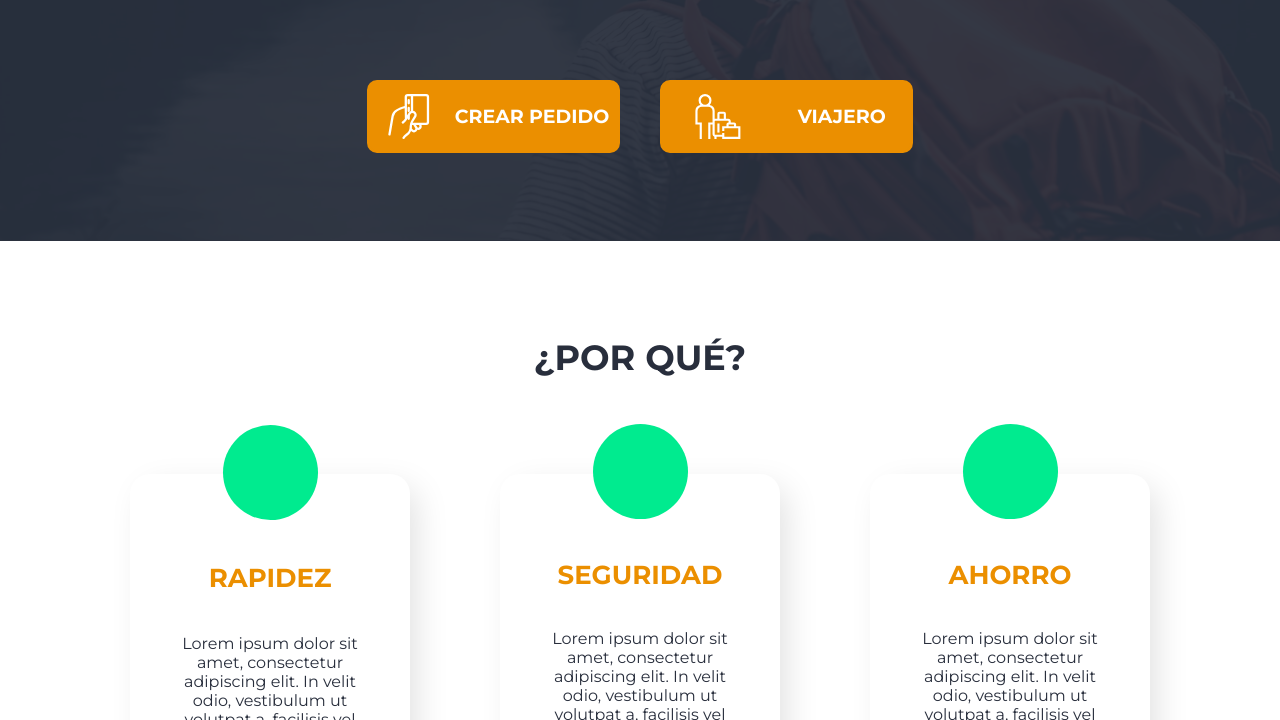
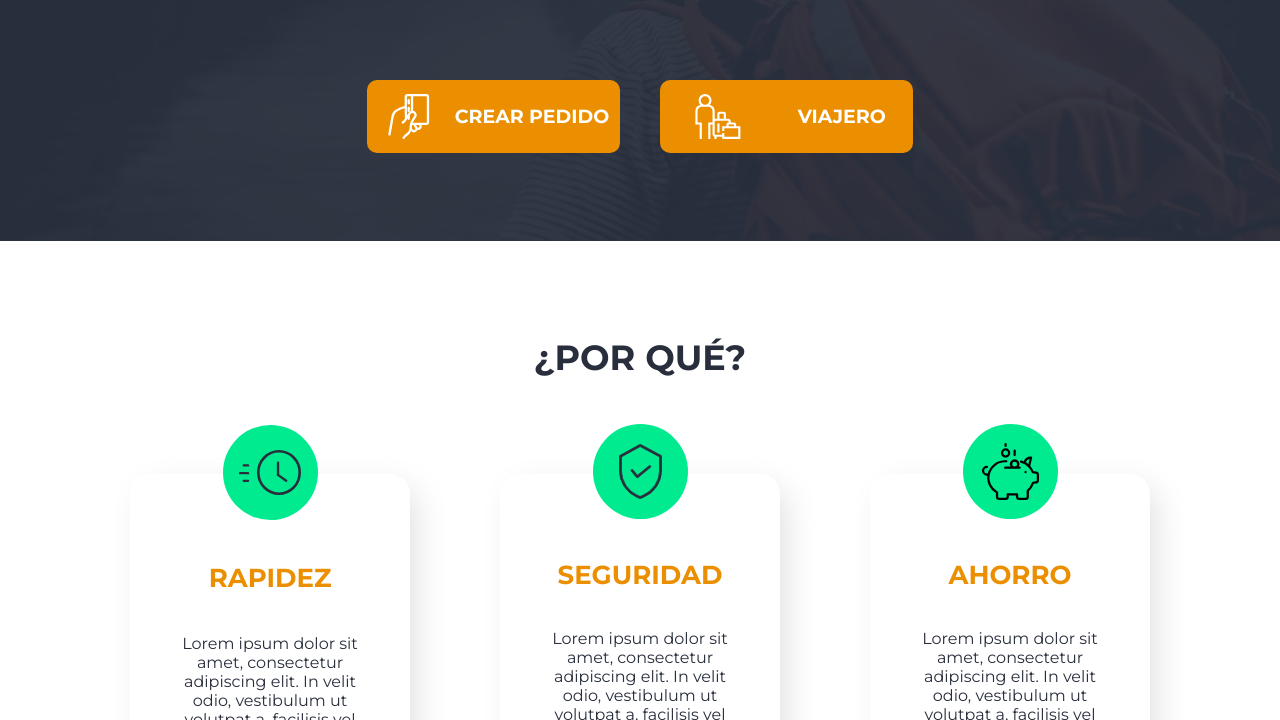
Before and after one commit to cagfcagf/Nuevo-home, a plain HTML site: page index.html in a window 1280 px wide. Shown: the part 473-1193 px from the top of the page. Drawn offline with Linux system fonts and the light colour scheme.

Commit message:
fin values

```diff
--- a/estilos.css
+++ b/estilos.css
@@ -324,3 +324,24 @@ h3 {
   margin: -50px auto;
 
 }
+
+.green-circle-rapidez {
+  background-image: url("icons/rapidez.svg");
+  background-position: center;
+  background-repeat: no-repeat;
+  background-size: 65%;
+}
+
+.green-circle-seguridad {
+  background-image: url("icons/seguridad.svg");
+  background-position: center;
+  background-repeat: no-repeat;
+  background-size: 45%;
+}
+
+.green-circle-ahorro {
+  background-image: url("icons/ahorro.svg");
+  background-position: center;
+  background-repeat: no-repeat;
+  background-size: 60%;
+}
--- a/index.html
+++ b/index.html
@@ -106,17 +106,17 @@
           <br>
           <div class="value-preposition-container">
           <div class="col-4 value-left">
-            <div class="green-circle"></div>
+            <div class="green-circle green-circle-rapidez"></div>
             <h3>rapidez</h3>
             <p>Lorem ipsum dolor sit amet, consectetur adipiscing elit. In velit odio, vestibulum ut volutpat a, facilisis vel tortor. Proin mollis ultrices nunc vitae tincidunt.</p>
           </div>
           <div class="col-4 value-center">
-            <div class="green-circle"></div>
+            <div class="green-circle green-circle-seguridad"></div>
             <h3>seguridad</h3>
             <p>Lorem ipsum dolor sit amet, consectetur adipiscing elit. In velit odio, vestibulum ut volutpat a, facilisis vel tortor. Proin mollis ultrices nunc vitae tincidunt.</p>
           </div>
           <div class="col-4 value-right">
-            <div class="green-circle"></div>
+            <div class="green-circle green-circle-ahorro"></div>
             <h3>ahorro</h3>
             <p>Lorem ipsum dolor sit amet, consectetur adipiscing elit. In velit odio, vestibulum ut volutpat a, facilisis vel tortor. Proin mollis ultrices nunc vitae tincidunt.</p>
           </div>
```
